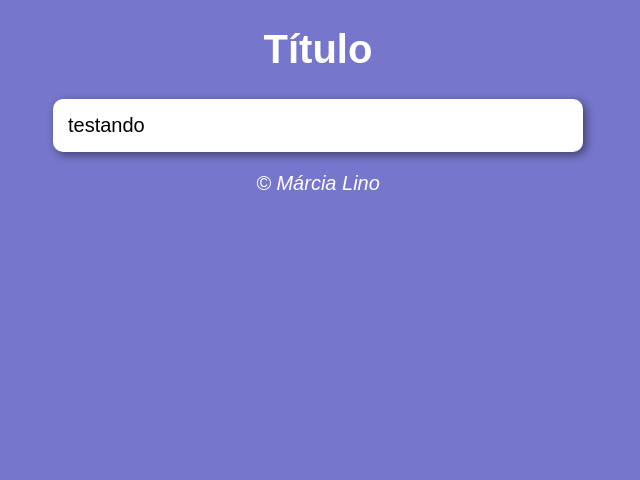
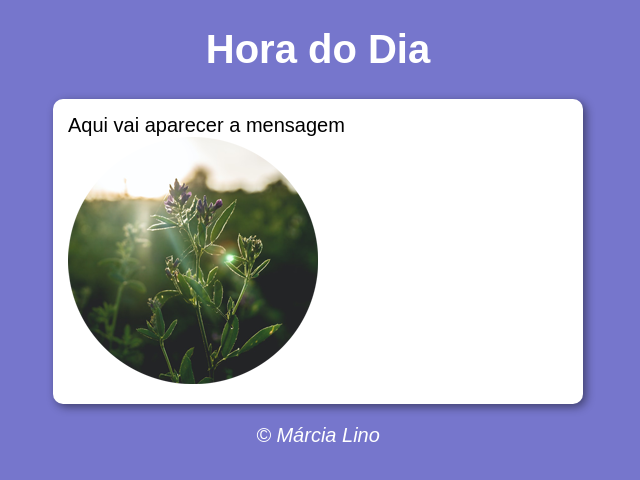
Before and after one commit to marcialino/java-script, a plain HTML site: page Aula012exe/exe013dianoite/modelo.html in a window 1280 px wide. Shown: the whole page, without its empty margins (322-962 px from the left). Drawn offline with Linux system fonts and the light colour scheme.

Commit message:
atualizei exe013

```diff
--- a/Aula012exe/exe013dianoite/modelo.html
+++ b/Aula012exe/exe013dianoite/modelo.html
@@ -9,15 +9,16 @@
 </head>
 <body>
     <header>
-        <h1>Título</h1>
+        <h1>Hora do Dia</h1>
     </header>
 
     <section>
-        <div>
-          testando
+        <div id="msg">
+          Aqui vai aparecer a mensagem
         </div>
 
-        <div>
+        <div id="foto">
+            <img src="diaweb.png" alt="Foto Manhã">
 
         </div>
     </section>
```
Also changed, not shown: Aula012exe/exe013dianoite/diaweb.png (added), Aula012exe/exe013dianoite/manha.jpg (deleted), Aula012exe/exe013dianoite/noite.jpg (deleted), Aula012exe/exe013dianoite/noiteweb.png (added), Aula012exe/exe013dianoite/tarde.jpg (deleted), Aula012exe/exe013dianoite/tardeweb.png (added).
